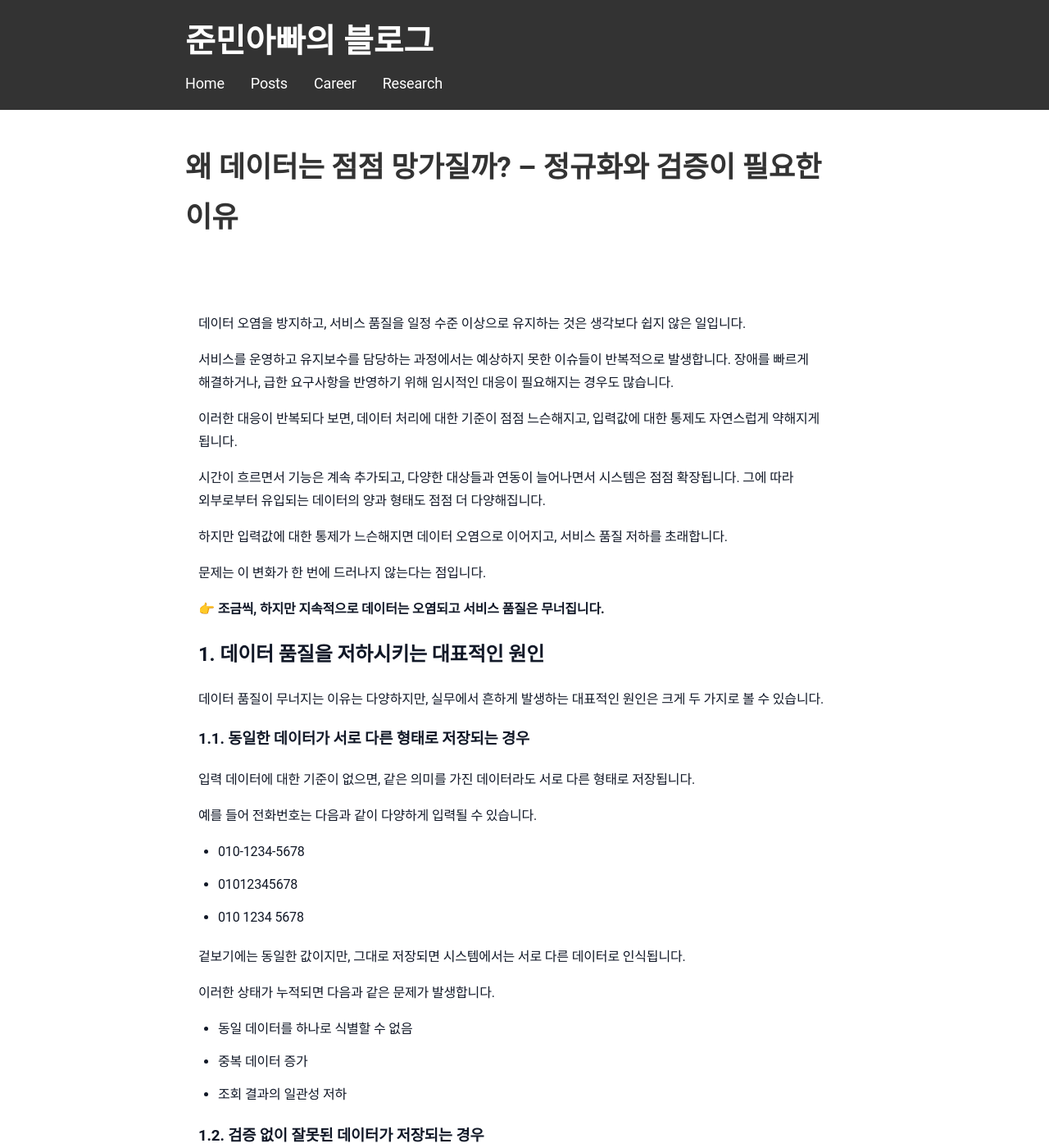
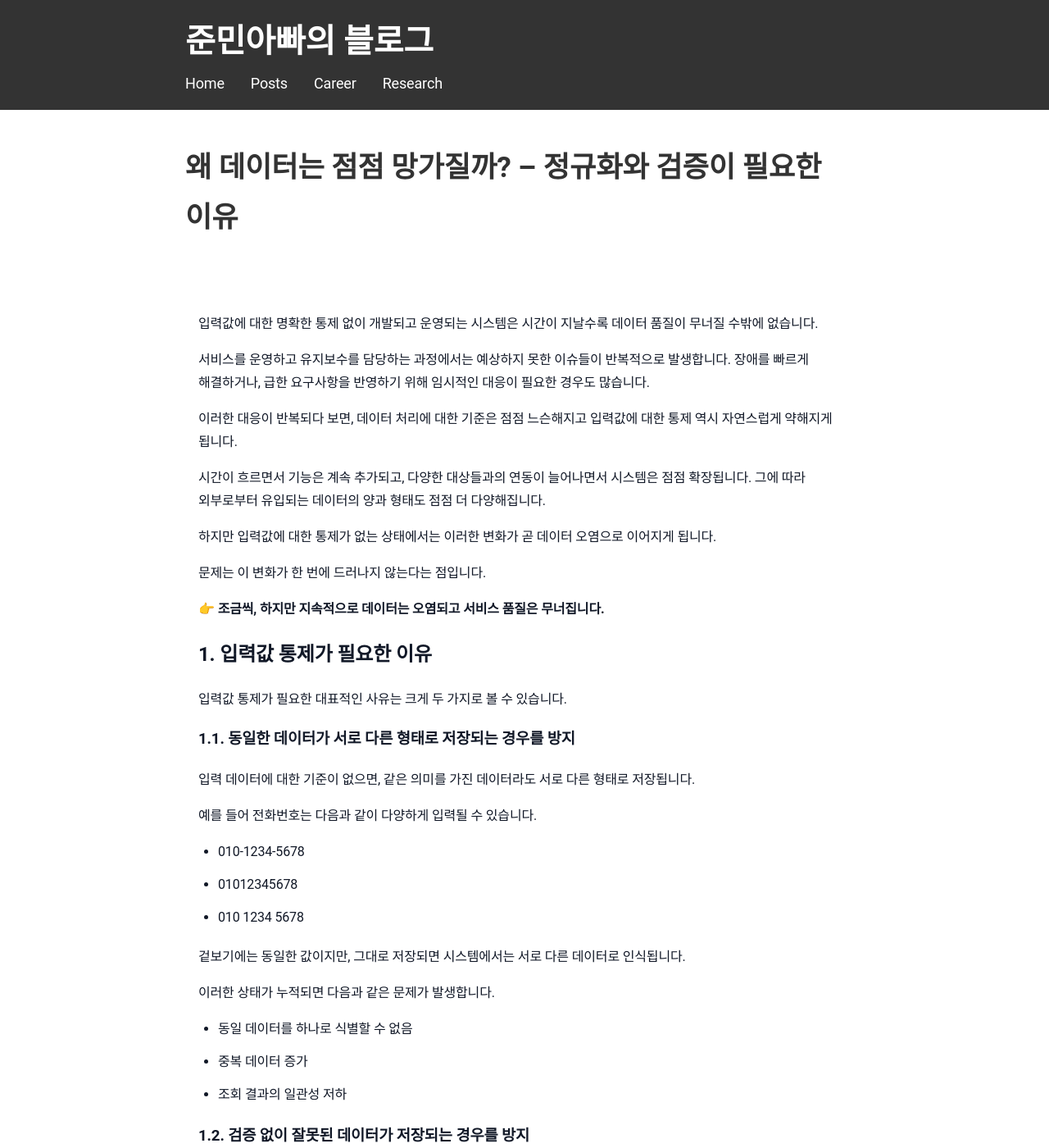
Before and after one commit to sanghoon-lee/sanghoon-lee.github.io, a Jekyll site: the page built from _posts/2026-03-22-normalize.md, in a window 1280 px wide and 1400 px high. Shown: the whole window at 82% size. Built offline with Jekyll 4.4.1, drawn with Linux system fonts in a browser that asks for light colours; nearby versions of some CDN libraries; comment, search, counter and statistics services are not loaded; some of the changed text lies outside the part shown.

Commit message:
정구화와 검증이 필요한 이유 포스팅 추가

```diff
--- a/_posts/2026-03-22-normalize.md
+++ b/_posts/2026-03-22-normalize.md
@@ -5,31 +5,29 @@ date: 2026-03-22
 categories: 개념정리
 ---
 
-데이터 오염을 방지하고, 서비스 품질을 일정 수준 이상으로 유지하는 것은 생각보다 쉽지 않은 일입니다.
+입력값에 대한 명확한 통제 없이 개발되고 운영되는 시스템은 시간이 지날수록 데이터 품질이 무너질 수밖에 없습니다.
 
 서비스를 운영하고 유지보수를 담당하는 과정에서는 예상하지 못한 이슈들이 반복적으로 발생합니다.
-장애를 빠르게 해결하거나, 급한 요구사항을 반영하기 위해 임시적인 대응이 필요해지는 경우도 많습니다.
+장애를 빠르게 해결하거나, 급한 요구사항을 반영하기 위해 임시적인 대응이 필요한 경우도 많습니다.
 
-이러한 대응이 반복되다 보면, 데이터 처리에 대한 기준이 점점 느슨해지고,
-입력값에 대한 통제도 자연스럽게 약해지게 됩니다.
+이러한 대응이 반복되다 보면, 데이터 처리에 대한 기준은 점점 느슨해지고
+입력값에 대한 통제 역시 자연스럽게 약해지게 됩니다.
 
-시간이 흐르면서 기능은 계속 추가되고, 다양한 대상들과 연동이 늘어나면서 시스템은 점점 확장됩니다.
+시간이 흐르면서 기능은 계속 추가되고, 다양한 대상들과의 연동이 늘어나면서 시스템은 점점 확장됩니다.
 그에 따라 외부로부터 유입되는 데이터의 양과 형태도 점점 더 다양해집니다.
 
-하지만 입력값에 대한 통제가 느슨해지면 데이터 오염으로 이어지고,
-서비스 품질 저하를 초래합니다.
+하지만 입력값에 대한 통제가 없는 상태에서는
+이러한 변화가 곧 데이터 오염으로 이어지게 됩니다.
 
 문제는 이 변화가 한 번에 드러나지 않는다는 점입니다.
 
 👉 **조금씩, 하지만 지속적으로 데이터는 오염되고 서비스 품질은 무너집니다.**
 
+## 1. 입력값 통제가 필요한 이유
 
-## 1. 데이터 품질을 저하시키는 대표적인 원인
+입력값 통제가 필요한 대표적인 사유는 크게 두 가지로 볼 수 있습니다.
 
-데이터 품질이 무너지는 이유는 다양하지만,
-실무에서 흔하게 발생하는 대표적인 원인은 크게 두 가지로 볼 수 있습니다.
-
-### 1.1. 동일한 데이터가 서로 다른 형태로 저장되는 경우
+### 1.1. 동일한 데이터가 서로 다른 형태로 저장되는 경우를 방지
 
 입력 데이터에 대한 기준이 없으면,
 같은 의미를 가진 데이터라도 서로 다른 형태로 저장됩니다.
@@ -49,7 +47,7 @@ categories: 개념정리
 * 중복 데이터 증가
 * 조회 결과의 일관성 저하
 
-### 1.2. 검증 없이 잘못된 데이터가 저장되는 경우
+### 1.2. 검증 없이 잘못된 데이터가 저장되는 경우를 방지
 
 입력값에 대한 검증이 없다면,
 시스템은 잘못된 데이터도 정상 데이터로 받아들이게 됩니다.
@@ -69,14 +67,17 @@ categories: 개념정리
 이 두 가지 문제는 개별적으로 발생하기도 하지만,
 대부분 복합적으로 나타나면서 데이터를 오염시키고 서비스 품질을 빠르게 악화시킵니다.
 
-결국 시스템은 단순히 데이터를 저장하는 곳이 아니라,
-👉 **신뢰할 수 없는 데이터가 쌓이는 구조로 변하게 됩니다.**
+이러한 문제는 시간이 지날수록 자연스럽게 해결되지 않으며,
+입력값 통제가 없는 상태에서는 지속적으로 누적될 수밖에 없습니다.
 
 ## 2. 해결의 출발점: 입력값 통제
 
 앞에서 살펴본 두 가지 문제는 공통된 원인을 가지고 있습니다.
 
 👉 **입력 데이터를 통제하는 기준이 없다는 점입니다.**
+
+입력값 통제란, 시스템이 받아들일 수 있는 데이터의 형태와 유효성을 사전에 정의하고,
+그 기준에 맞는 데이터만 저장하도록 제한하는 것을 의미합니다.
 
 시스템이 어떤 형태의 데이터를 받아들이고,
 어떤 데이터를 허용하지 않을지에 대한 명확한 기준이 없다면
@@ -90,6 +91,9 @@ categories: 개념정리
 
 * 정규화 (normalize)
 * 검증 (validate)
+
+입력값 통제는 결국,
+정규화와 검증을 통해 시스템이 허용할 수 있는 데이터만 받아들이도록 만드는 과정입니다.
 
 ## 3. 정규화 (Normalize)
 
@@ -110,6 +114,8 @@ categories: 개념정리
 * 중복 데이터 발생을 방지할 수 있으며
 * 조회 결과의 일관성을 유지할 수 있습니다
 
+정규화는 데이터의 **“표현을 통제”**하는 역할을 합니다.
+
 ## 4. 검증 (Validate)
 
 검증은 입력된 데이터가 **정상적인 값인지 확인하는 과정**입니다.
@@ -126,6 +132,7 @@ categories: 개념정리
 검증이 없다면 잘못된 데이터도 그대로 저장되기 때문에,
 데이터의 신뢰도를 유지할 수 없습니다.
 
+검증은 데이터의 **“유효성을 통제”**하는 역할을 합니다.
 
 ## 5. 올바른 데이터 처리 흐름
 
```
